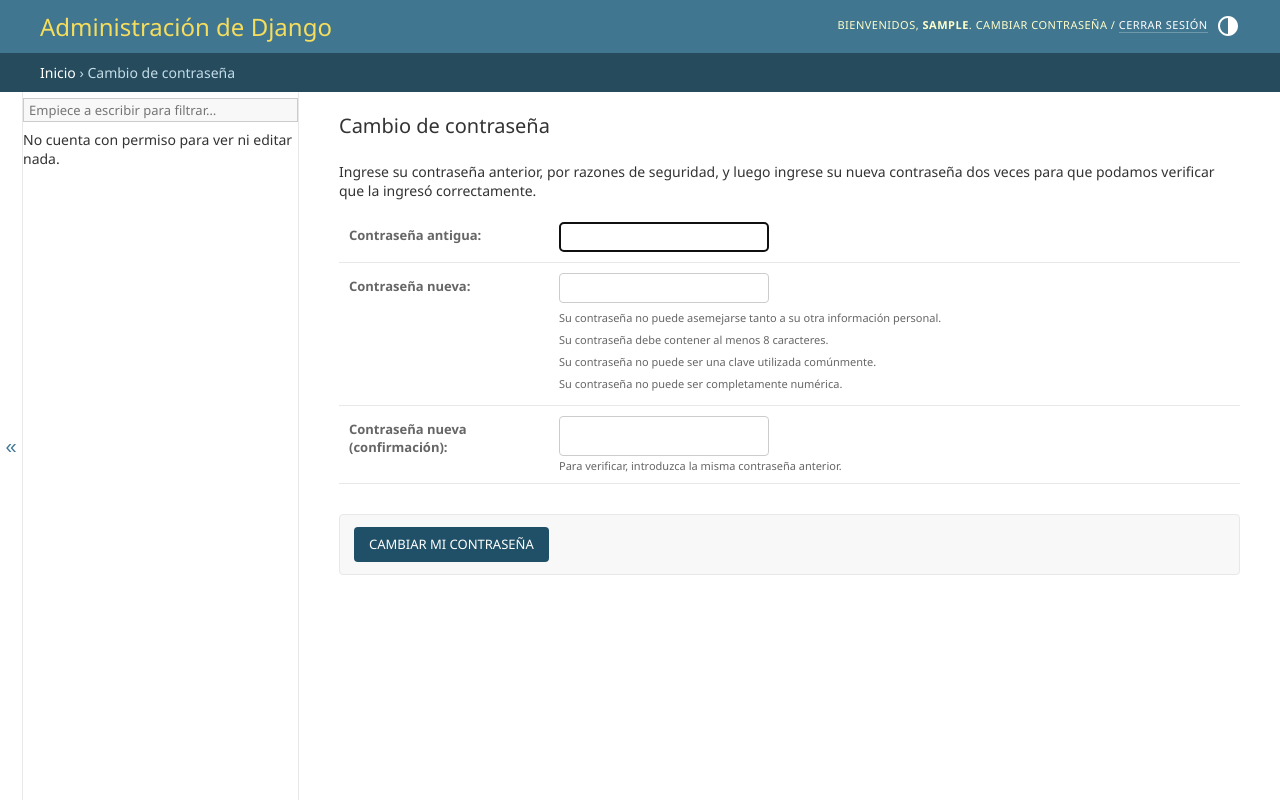
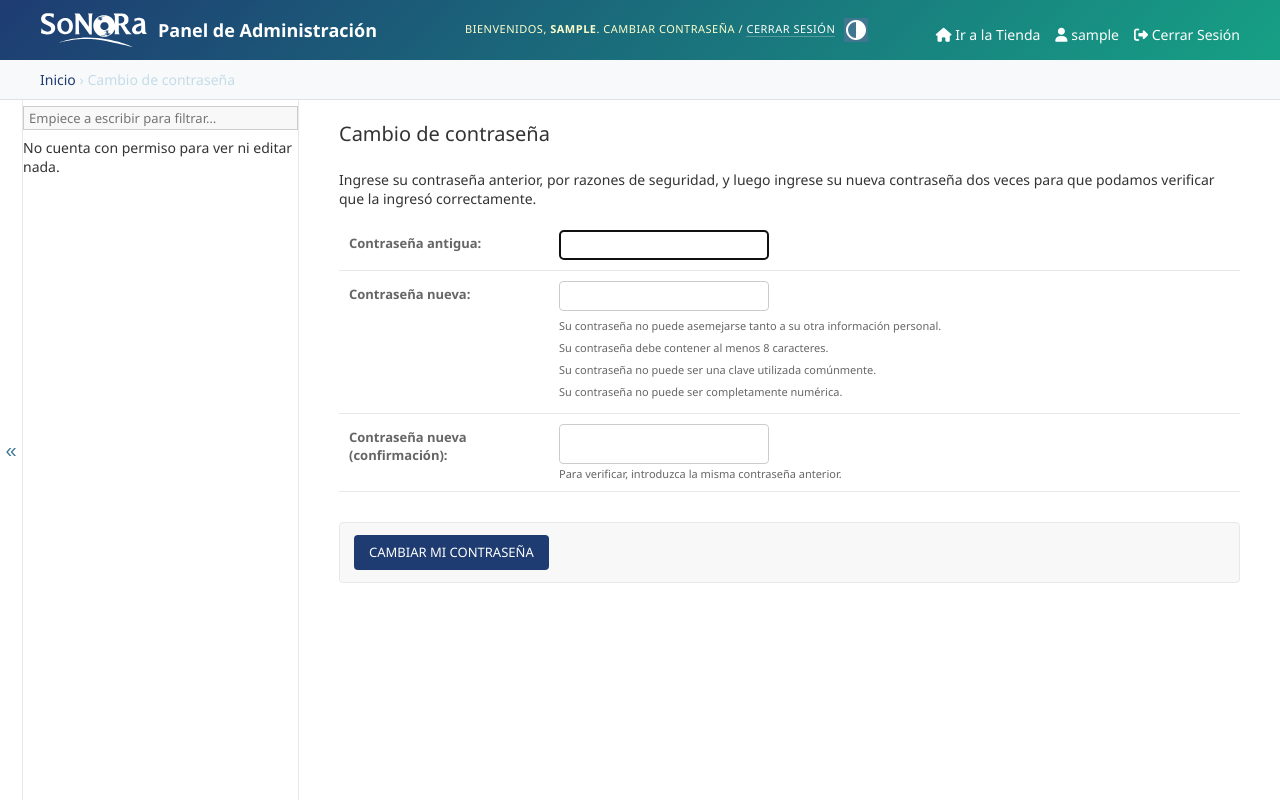
Before and after one commit to franb02/TiendaMusical, a Django app: a page that, after the commit, uses templates/admin/base_site.html in a window 1280 px wide. Run offline with Django 5.2, Linux system fonts and the light colour scheme; the visitor is signed in with stand-in values (Sample User, id 1); data comes from the database, SQL or seed files in the repository; data that the repository does not hold is empty.

Commit message:
integracion de admin en el sistema y ajustes de estilos

```diff
--- a/static/css/formularios.css
+++ b/static/css/formularios.css
@@ -1,3 +1,5 @@
+/* Estilos para los formularios */
+
 /* Variables básicas */
 :root {
     --color-primario-formulario: #2c3e50;
--- a/static/css/productos.css
+++ b/static/css/productos.css
@@ -1,4 +1,4 @@
-/* Estilos específicos para páginas de productos */
+/* Estilos para páginas de productos */
 
 /* Estilos para scroll horizontal de productos */
 .productos-scroll-container {
@@ -15,8 +15,8 @@
     padding: 10px 0;
     scroll-behavior: smooth;
     -webkit-overflow-scrolling: touch;
-    scrollbar-width: none; /* Firefox */
-    -ms-overflow-style: none; /* Internet Explorer 10+ */
+    scrollbar-width: none;
+    -ms-overflow-style: none;
 }
 
 .productos-scroll::-webkit-scrollbar {
--- /dev/null
+++ b/templates/admin/base_site.html
@@ -0,0 +1,127 @@
+{% extends "admin/base.html" %}
+{% load static %}
+
+<!-- Título personalizado de la página del admin -->
+{% block title %}{{ title }} | {{ site_title|default:_('Tienda Musical Sonora - Administración') }}{% endblock %}
+
+<!-- Personalización del logo y nombre -->
+{% block branding %}
+<div id="nombre-sitio-admin">
+    <a href="{% url 'admin:index' %}" class="enlace-logo-admin">
+        <img src="{% static 'logoo.svg' %}"
+             alt="Logo Tienda Musical Sonora"
+             height="40"
+             class="logo-admin">
+        <!-- Título del panel de administración -->
+        <span class="titulo-admin">Panel de Administración</span>
+    </a>
+</div>
+{% endblock %}
+
+<!-- Navegación global integrada -->
+{% block nav-global %}
+<div class="navegacion-admin">
+    <!-- Enlace para regresar a la tienda principal -->
+    <a href="{% url 'home' %}" class="boton-tienda">
+        <i class="fas fa-home"></i> Ir a la Tienda
+    </a>
+
+    <!-- Información del usuario -->
+    {% if user.is_authenticated %}
+    <span class="info-usuario">
+        <i class="fas fa-user"></i> {{ user.username }}
+    </span>
+    <!-- Enlace para cerrar sesión -->
+    <a href="{% url 'logout' %}?next={% url 'login' %}" class="boton-cerrar-sesion">
+        <i class="fas fa-sign-out-alt"></i> Cerrar Sesión
+    </a>
+    {% endif %}
+</div>
+{% endblock %}
+
+<!-- Estilos personalizados -->
+{% block extrahead %}
+{{ block.super }}
+<!-- Iconos de Font Awesome -->
+<link rel="stylesheet" href="https://cdnjs.cloudflare.com/ajax/libs/font-awesome/6.4.0/css/all.min.css">
+
+<style>
+    #header {
+        background: linear-gradient(135deg,  #1e3c72 0%, #16a085 100%) !important;
+    }
+
+    /* Estilos para el logo y el nombre del sitio */
+    #nombre-sitio-admin .enlace-logo-admin {
+        text-decoration: none;
+        color:  #fff;
+        display: flex;
+        align-items: center;
+    }
+
+    #nombre-sitio-admin .logo-admin {
+        vertical-align: middle;
+        margin-right: 10px;
+        /* Convertir el logo a color blanco */
+        filter: brightness(0) invert(1);
+    }
+
+    #nombre-sitio-admin .titulo-admin {
+        font-size: 18px;
+        font-weight: bold;
+    }
+
+    #branding h1 {
+        color:  #fff !important;
+    }
+
+    /* Navegación personalizada del admin */
+    .navegacion-admin {
+        float: right;
+        margin-top: 8px;
+        display: flex;
+        align-items: center;
+        gap: 15px;
+    }
+
+    .boton-tienda, .boton-cerrar-sesion {
+        color: #fff;
+        text-decoration: none;
+        transition: opacity 0.3s ease;
+    }
+
+    .boton-tienda:hover, .boton-cerrar-sesion:hover {
+        opacity: 0.8;
+        color:  #fff;
+    }
+
+    .info-usuario {
+        color:  #fff;
+    }
+
+    /* Módulos y componentes del admin */
+    .module caption {
+        background: #1e3c72 !important;
+    }
+
+    /* Botones personalizados del admin */
+    .button, input[type=submit], input[type=button], .submit-row input, a.button {
+        background: #1e3c72 !important;
+        border-color: #1e3c72 !important;
+        transition: background-color 0.3s ease;
+    }
+
+    .button:hover, input[type=submit]:hover, input[type=button]:hover, .submit-row input:hover, a.button:hover {
+        background: #16a085 !important;
+    }
+
+    /* Migas de pan del admin */
+    .breadcrumbs {
+        background: #f8f9fa !important;
+        border-bottom: 1px solid #dee2e6 !important;
+    }
+
+    .breadcrumbs a {
+        color: #1e3c72 !important;
+    }
+</style>
+{% endblock %}
--- a/templates/base.html
+++ b/templates/base.html
@@ -74,6 +74,10 @@
                         <ul class="dropdown-menu dropdown-menu-end">
                             <li><a class="dropdown-item" href="{% url 'perfil' %}"><i class="fas fa-user me-2"></i>Mi Perfil</a></li>
                             <li><a class="dropdown-item" href="{% url 'pedidos_mis_pedidos' %}"><i class="fas fa-shopping-bag me-2"></i>Mis Pedidos</a></li>
+                            {% if user.is_staff or user.is_superuser %}
+                            <li><hr class="dropdown-divider"></li>
+                            <li><a class="dropdown-item" href="/admin/"><i class="fas fa-tools me-2"></i>Panel Admin</a></li>
+                            {% endif %}
                             <li><hr class="dropdown-divider"></li>
                             <li><a class="dropdown-item" href="{% url 'logout' %}"><i class="fas fa-sign-out-alt me-2"></i>Cerrar Sesión</a></li>
                         </ul>
--- a/templates/usuarios/login.html
+++ b/templates/usuarios/login.html
@@ -69,7 +69,7 @@
                 </div>
                 <!-- Pie de la tarjeta con enlace de registro -->
                 <div class="card-footer text-center">
-                    <p class="mb-0">¿No tienes una cuenta? <a href="{% url 'registro' %}" class="link-primary">Registrarse</a></p>
+                    <p class="mb-1">¿No tienes una cuenta? <a href="{% url 'registro' %}" class="link-primary">Registrarse</a></p>
                 </div>
             </div>
         </div>
--- a/usuarios/admin.py
+++ b/usuarios/admin.py
@@ -2,6 +2,11 @@ from django.contrib import admin
 from .models import Perfil
 from django.contrib.auth.admin import UserAdmin
 from django.contrib.auth.models import User
+
+# Personalización del admin
+admin.site.site_header = " Sonora Panel de Administración"
+admin.site.site_title = "Admin Sonora"
+admin.site.index_title = "Bienvenido al Panel de Administración"
 
 class PerfilInline(admin.StackedInline):
     model = Perfil
```
Also changed, not shown: static/css/style.css (+62 -198 lines), templates/productos/instrumento_lista.html (+2 -19 lines), usuarios/views.py (+20 -3 lines).
